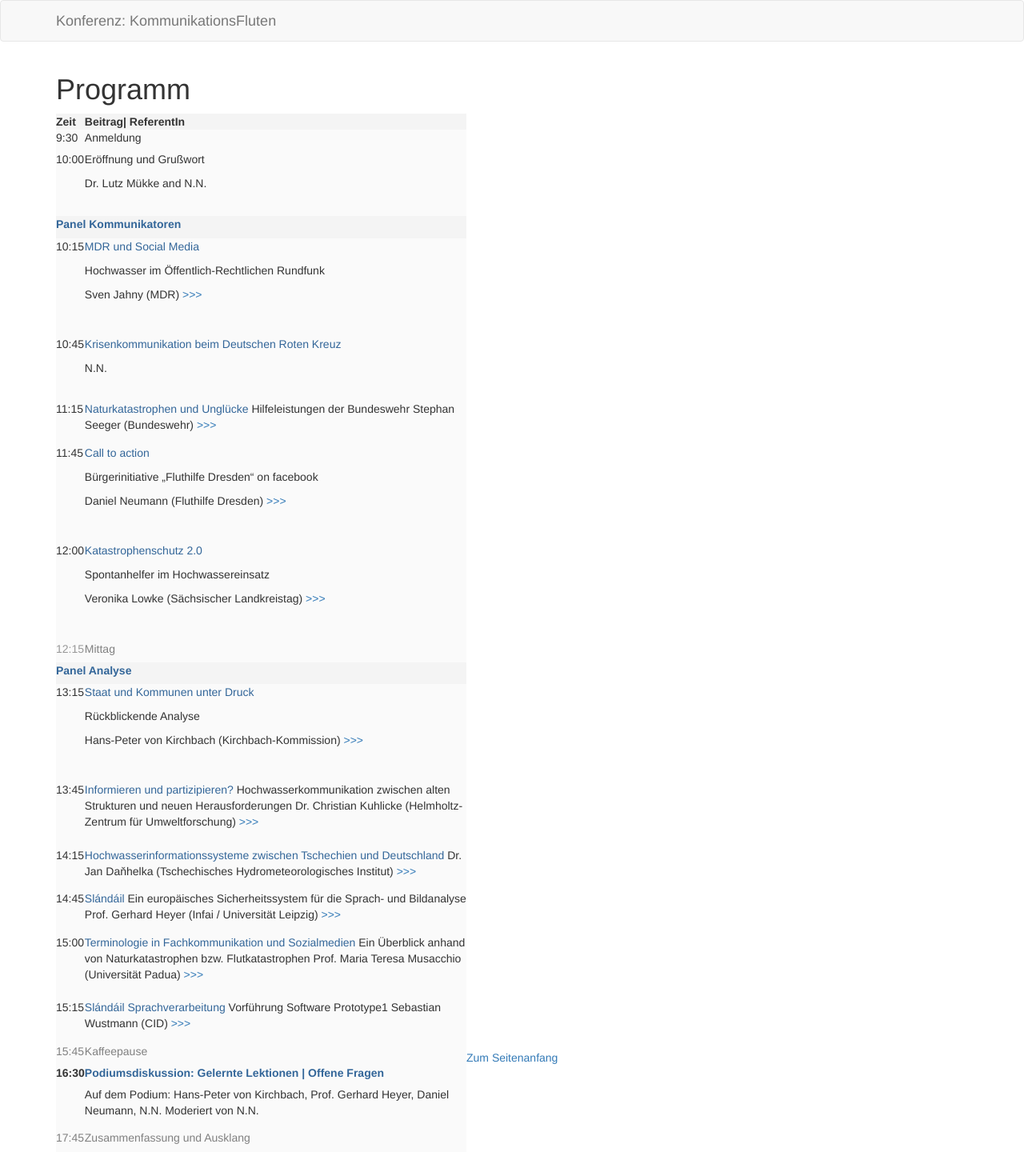
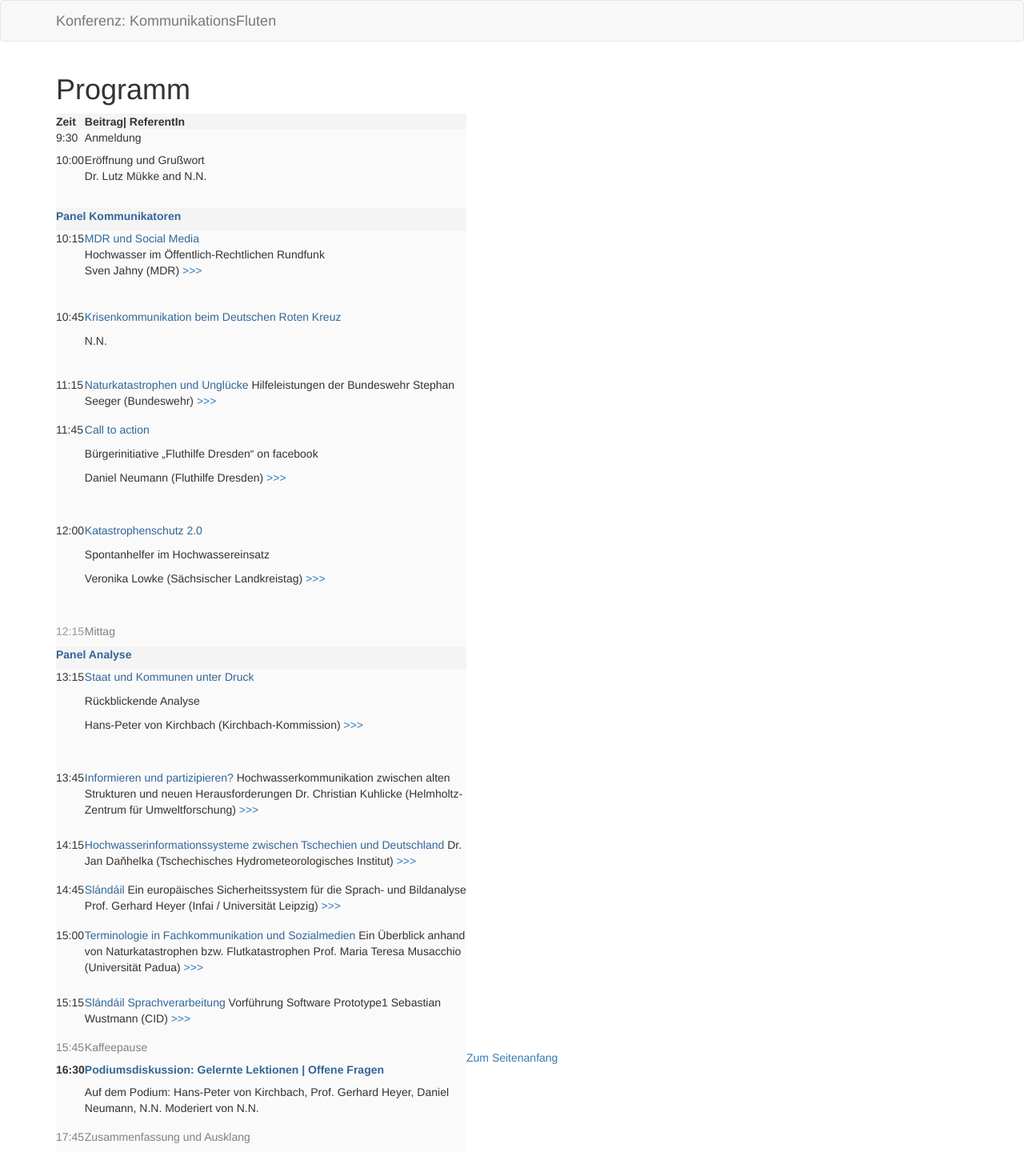
Before and after one commit to susedev/test, a Jekyll site: the page built from programm-uebersicht.html, in a window 1280 px wide. Shown: the whole page at 80% size. Built offline with Jekyll 4.4.1, drawn with Linux system fonts in a browser that asks for light colours.

Commit message:
Edit from JekyllCMS

```diff
--- a/programm-uebersicht.html
+++ b/programm-uebersicht.html
@@ -16,9 +16,8 @@ title: Programm
 		<tr>
 			<td style="background-color: rgb(250, 250, 250); border-color: rgb(255, 255, 255); text-align: left; vertical-align: top;">10:00</td>
 			<td style="background-color: rgb(250, 250, 250); border-color: rgb(255, 255, 255); text-align: left; vertical-align: top;">
-			<p>Er&ouml;ffnung und Gru&szlig;wort</p>
-
-			<p>Dr. Lutz M&uuml;kke and N.N.</p>
+			<p>Er&ouml;ffnung und Gru&szlig;wort<br />
+			Dr. Lutz M&uuml;kke and N.N.</p>
 			</td>
 		</tr>
 		<tr>
@@ -27,11 +26,9 @@ title: Programm
 		<tr>
 			<td style="background-color: rgb(250, 250, 250); border-color: rgb(255, 255, 255); text-align: left; vertical-align: top;">10:15</td>
 			<td style="text-align: left; background-color: rgb(250, 250, 250); border-color: rgb(255, 255, 255); vertical-align: top;">
-			<p><a href="http://www.eijc.eu/?p=2600/#Jahny"><span style="color: #336699;">MDR und Social Media</span></a></p>
-
-			<p><span style="color: #333333;">Hochwasser im &Ouml;ffentlich-Rechtlichen Rundfunk</span></p>
-
-			<p>Sven Jahny (MDR) <a href="http://www.eijc.eu/?p=2600/#Jahny">&gt;&gt;&gt;</a></p>
+			<p><a href="http://www.eijc.eu/?p=2600/#Jahny"><span style="color: #336699;">MDR und Social Media</span></a><br />
+			<span style="color: #333333;">Hochwasser im &Ouml;ffentlich-Rechtlichen Rundfunk</span><br />
+			Sven Jahny (MDR) <a href="http://www.eijc.eu/?p=2600/#Jahny">&gt;&gt;&gt;</a></p>
 			</td>
 		</tr>
 		<tr>
```
